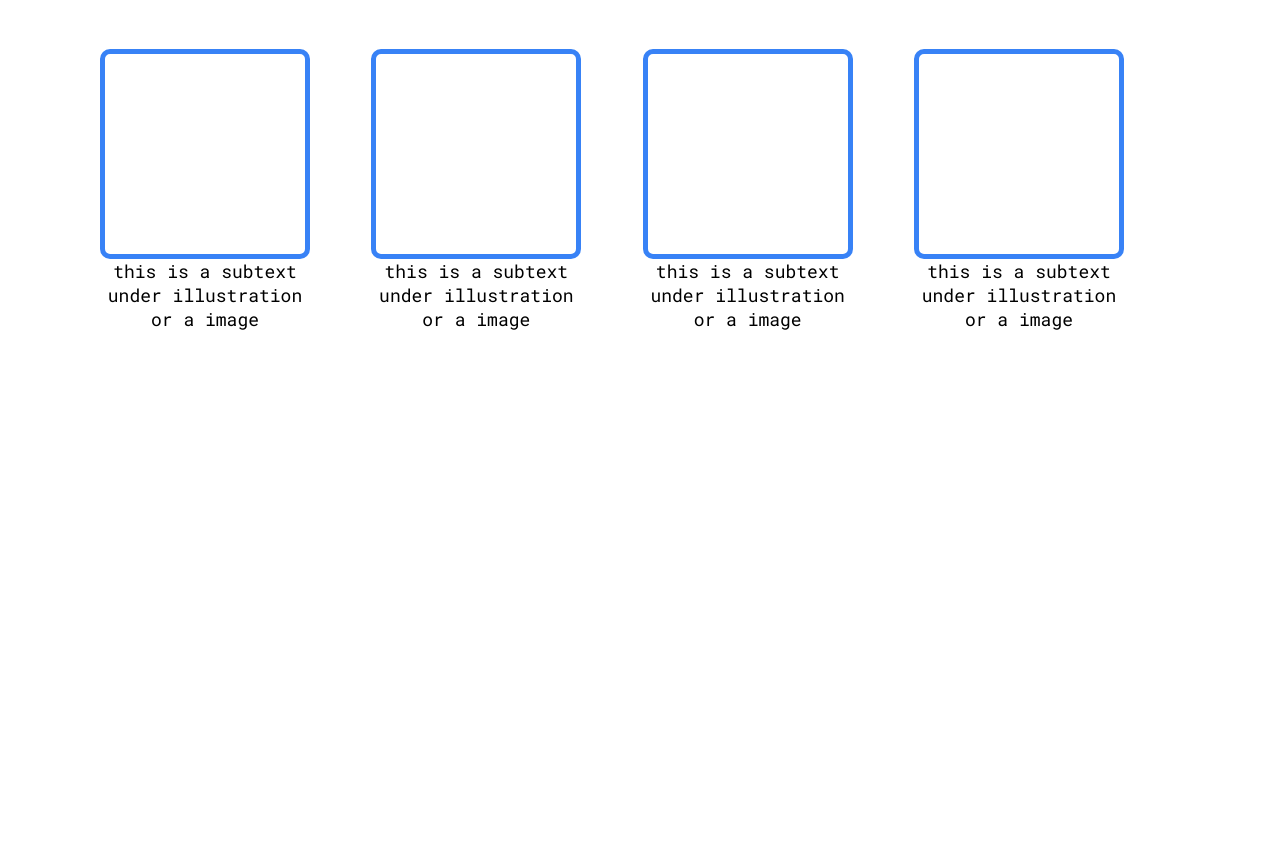
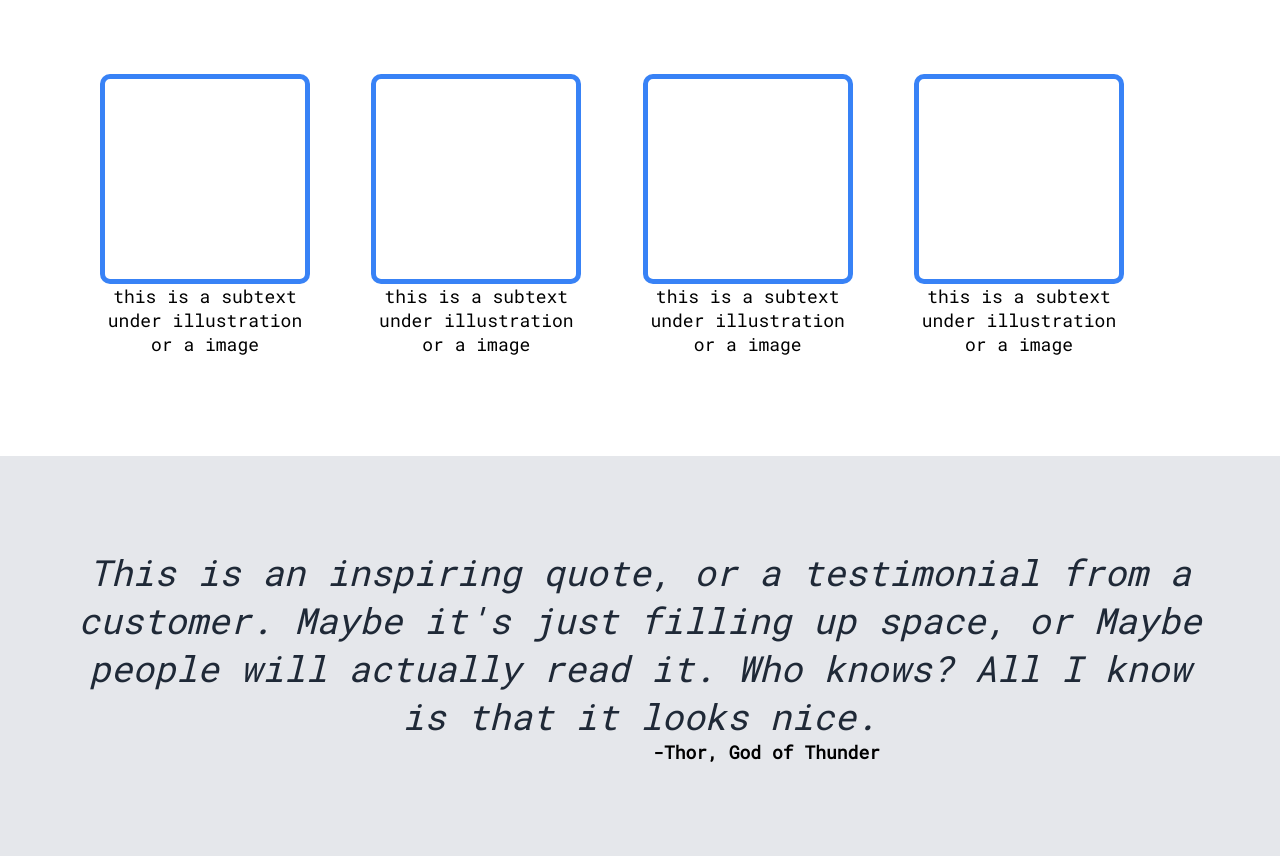
Before and after one commit to Juwan23D/odin-landing, a plain HTML site: page index.html in a window 1280 px wide. Shown: the part 656-1512 px from the top of the page. Before the commit the page ends 1087 px from the top, so only its background shows below. Drawn offline with Linux system fonts and the light colour scheme.

Commit message:
third section complete

```diff
--- a/index.html
+++ b/index.html
@@ -25,7 +25,7 @@
                     <button type="button" class="sign-up-first-section">Sign Up!</button>
                 </div>
                 <div class="content-right">
-                    <img src="https://image.shutterstock.com/image-photo/data-science-big-technology-scientist-260nw-2284126663.jpg" alt="Shiny Sun" width="500">
+                    <img src="https://cdn.pixabay.com/photo/2017/02/19/23/10/finger-2081169_1280.jpg" alt="Shiny Sun" height="400" width="700">
                 </div>
             </div>
         </div>
@@ -50,5 +50,15 @@
                 </div>
             </div>
         </div>
+        <div class="third-section">
+            <h3>This is an inspiring quote, or a testimonial from a <br/>
+                customer. Maybe it's just filling up space, or Maybe <br/>
+                people will actually read it. Who knows? All I know  <br/>
+                is that it looks nice.
+            </h3>
+            <div id="p-div">
+                <p class="p-third"><strong>-Thor, God of Thunder</strong></p>
+            </div>
+        </div>
     </body>
 </html>
--- a/styles.css
+++ b/styles.css
@@ -112,7 +112,34 @@ h2{
     height: 200px;
 }
 
-.second-section{
+.p-second{
     text-align: center;
     font-size: 18px;
 }
+
+.third-section{
+    background-color: #E5E7EB;
+    height: 400px;
+    display: flex;
+    justify-content: center;
+    flex-direction: column;
+}
+
+h3{
+    font-size: 36px;
+    font-style: italic;
+    font-weight: lighter;
+    color: #1F2937;
+    text-align: center;
+}
+
+.p-third{
+    font-size: 18px;
+    text-align: end;
+}
+
+#p-div{
+    display: flex;
+    justify-content: flex-end;
+    margin-right: 400px;
+}
```
